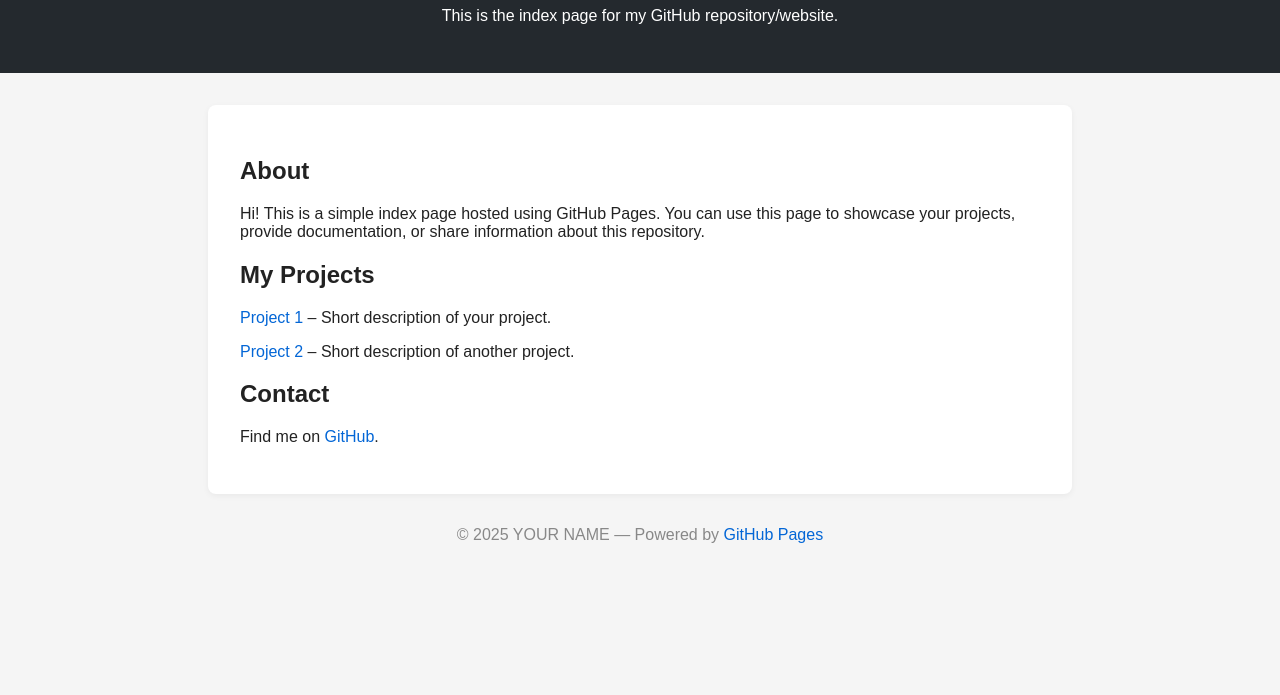
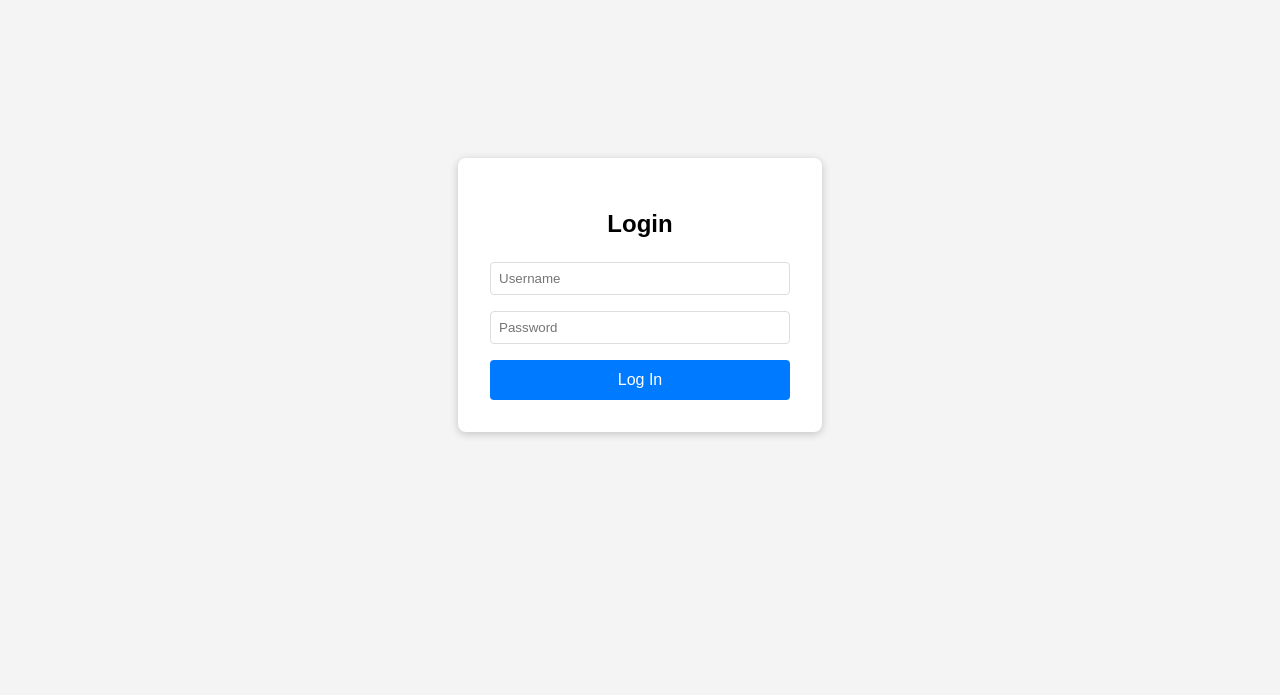
Before and after one commit to gokul-mari/gokul, a plain HTML site: page index.html in a window 1280 px wide. Shown: the part 105-800 px from the top of the page. Drawn offline with Linux system fonts and the light colour scheme.

Commit message:
Update index.html

```diff
--- a/index.html
+++ b/index.html
@@ -1,81 +1,85 @@
 <!DOCTYPE html>
 <html lang="en">
 <head>
-    <meta charset="UTF-8">
-    <meta name="viewport" content="width=device-width, initial-scale=1.0">
-    <title>Welcome to My GitHub Page</title>
+  <meta charset="UTF-8" />
+  <meta name="viewport" content="width=device-width, initial-scale=1" />
+  <title>Simple Login Page</title>
   <style>
     body {
       font-family: Arial, sans-serif;
+      background-color: #f4f4f4;
+      display: flex;
+      justify-content: center;
+      align-items: center;
+      height: 100vh;
       margin: 0;
-            padding: 0;
-            background: #f5f5f5;
-            color: #222;
     }
-        header {
-            background: #24292e;
-            color: #fff;
-            padding: 2rem 1rem;
+    .login-container {
+      background: white;
+      padding: 2rem;
+      box-shadow: 0 2px 8px rgba(0,0,0,0.2);
+      border-radius: 8px;
+      width: 300px;
+    }
+    h2 {
       text-align: center;
+      margin-bottom: 1.5rem;
     }
-        main {
-            max-width: 800px;
-            margin: 2rem auto;
-            background: #fff;
-            padding: 2rem;
-            border-radius: 8px;
-            box-shadow: 0 2px 6px rgba(0,0,0,0.05);
+    input[type="text"], input[type="password"] {
+      width: 100%;
+      padding: 0.5rem;
+      margin-bottom: 1rem;
+      border: 1px solid #ddd;
+      border-radius: 4px;
+      box-sizing: border-box;
     }
-        a {
-            color: #0366d6;
-            text-decoration: none;
+    button {
+      width: 100%;
+      padding: 0.7rem;
+      border: none;
+      background-color: #007bff;
+      color: white;
+      font-size: 1rem;
+      border-radius: 4px;
+      cursor: pointer;
     }
-        a:hover {
-            text-decoration: underline;
+    button:hover {
+      background-color: #0056b3;
     }
-        .repo-list {
-            list-style: none;
-            padding-left: 0;
-        }
-        .repo-list li {
+    .error {
+      color: red;
+      font-size: 0.9rem;
       margin-bottom: 1rem;
-        }
-        footer {
-            text-align: center;
-            color: #888;
-            margin: 2rem 0 1rem 0;
+      display: none;
     }
   </style>
 </head>
 <body>
-    <header>
-        <h1>Welcome to My GitHub Page</h1>
-        <p>This is the index page for my GitHub repository/website.</p>
-    </header>
-    <main>
-        <h2>About</h2>
-        <p>
-            Hi! This is a simple index page hosted using GitHub Pages.
-            You can use this page to showcase your projects, provide documentation, or share information about this repository.
-        </p>
-        <h2>My Projects</h2>
-        <ul class="repo-list">
-            <li>
-                <a href="https://github.com/YOUR-USERNAME/REPO1">Project 1</a> – Short description of your project.
-            </li>
-            <li>
-                <a href="https://github.com/YOUR-USERNAME/REPO2">Project 2</a> – Short description of another project.
-            </li>
-            <!-- Add more projects as needed -->
-        </ul>
-        <h2>Contact</h2>
-        <p>
-            Find me on <a href="https://github.com/YOUR-USERNAME">GitHub</a>.<br>
-            <!-- Optionally add more contact information -->
-        </p>
-    </main>
-    <footer>
-        &copy; 2025 YOUR NAME &mdash; Powered by <a href="https://pages.github.com/" target="_blank">GitHub Pages</a>
-    </footer>
+  <div class="login-container">
+    <h2>Login</h2>
+    <div class="error" id="error-message">Please enter username and password.</div>
+    <form id="login-form" onsubmit="return validateForm()">
+      <input type="text" id="username" placeholder="Username" />
+      <input type="password" id="password" placeholder="Password" />
+      <button type="submit">Log In</button>
+    </form>
+  </div>
+
+  <script>
+    function validateForm() {
+      const username = document.getElementById('username').value.trim();
+      const password = document.getElementById('password').value.trim();
+      const errorMessage = document.getElementById('error-message');
+
+      if (!username || !password) {
+        errorMessage.style.display = 'block';
+        return false; // Prevent form submission
+      }
+
+      errorMessage.style.display = 'none';
+      alert('Logged in successfully (not really, this is a demo).');
+      return false; // Prevent real submission for demo
+    }
+  </script>
 </body>
 </html>
```
Lines whose indentation alone changed are shown as unchanged.
